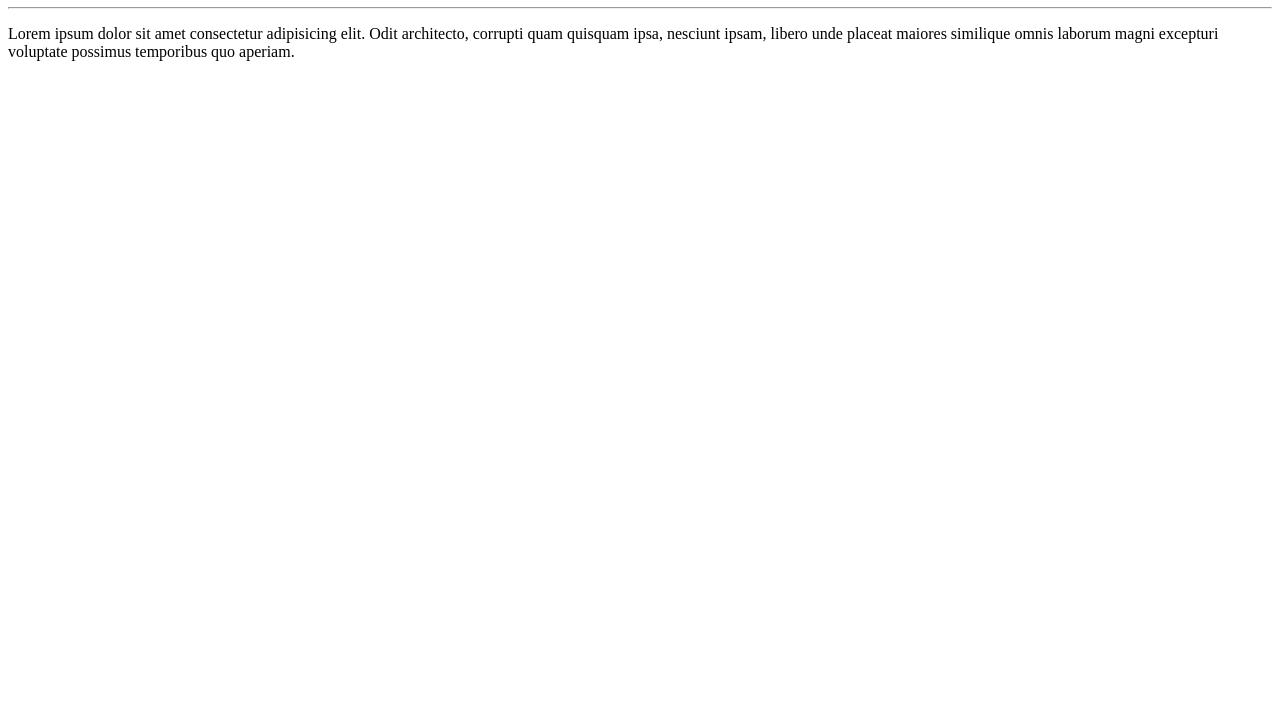
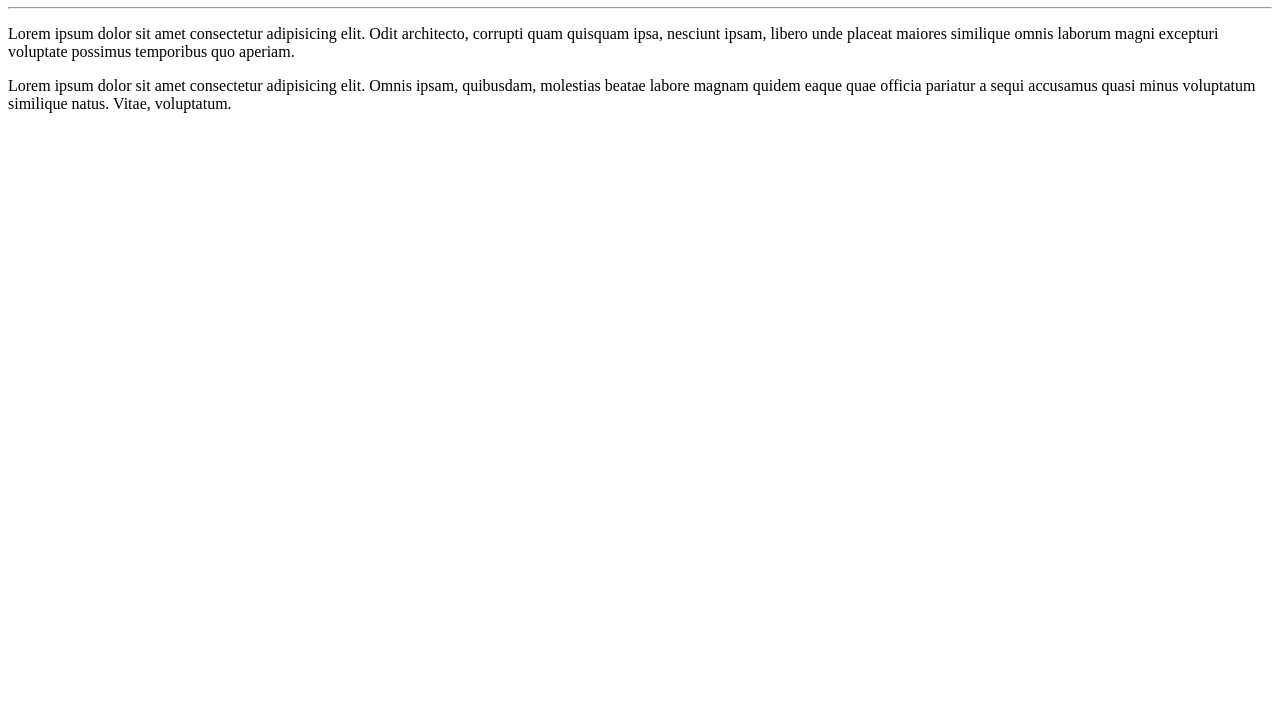
Before and after one commit to WesleyJaguaracy/Ola-Mundo, a plain HTML site: page site-exemplo/index.html in a window 1280 px wide. Shown: the part 73-800 px from the top of the page. Drawn offline with Linux system fonts and the light colour scheme.

Commit message:
adicionei um parágrafo

```diff
--- a/site-exemplo/index.html
+++ b/site-exemplo/index.html
@@ -10,5 +10,6 @@
     <h1>Olá Mundo!</h1>
     <hr>
     <p>Lorem ipsum dolor sit amet consectetur adipisicing elit. Odit architecto, corrupti quam quisquam ipsa, nesciunt ipsam, libero unde placeat maiores similique omnis laborum magni excepturi voluptate possimus temporibus quo aperiam.</p>
+    <p>Lorem ipsum dolor sit amet consectetur adipisicing elit. Omnis ipsam, quibusdam, molestias beatae labore magnam quidem eaque quae officia pariatur a sequi accusamus quasi minus voluptatum similique natus. Vitae, voluptatum.</p>
 </body>
 </html>
```
